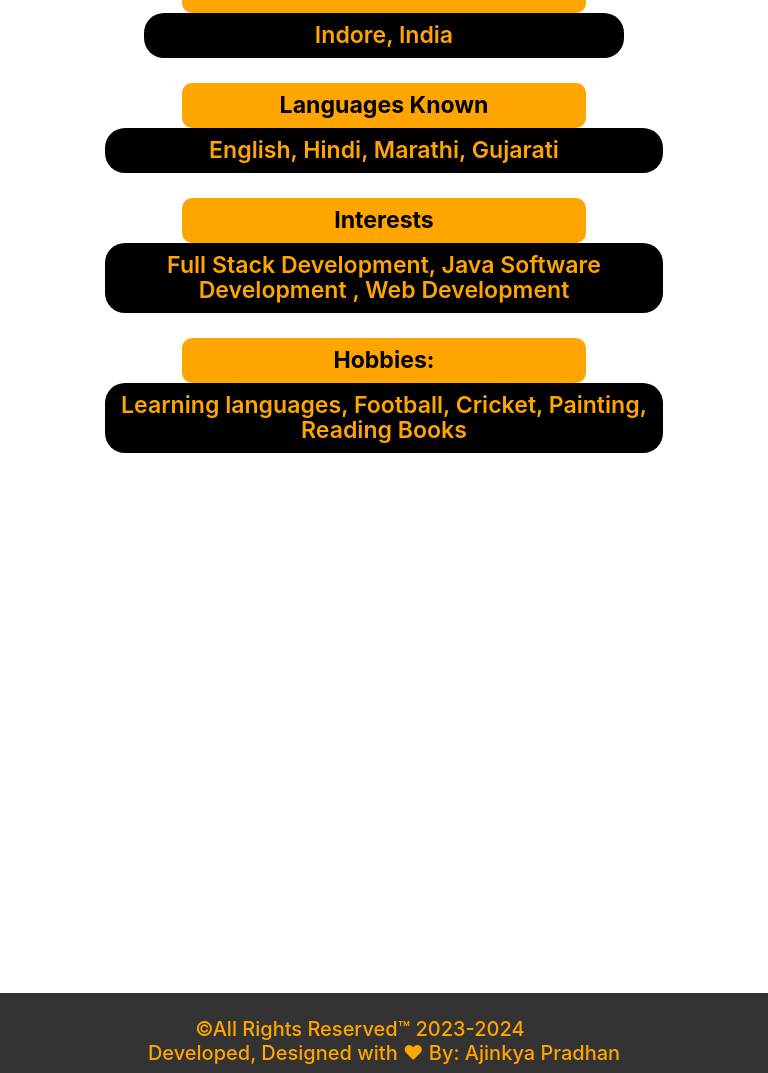
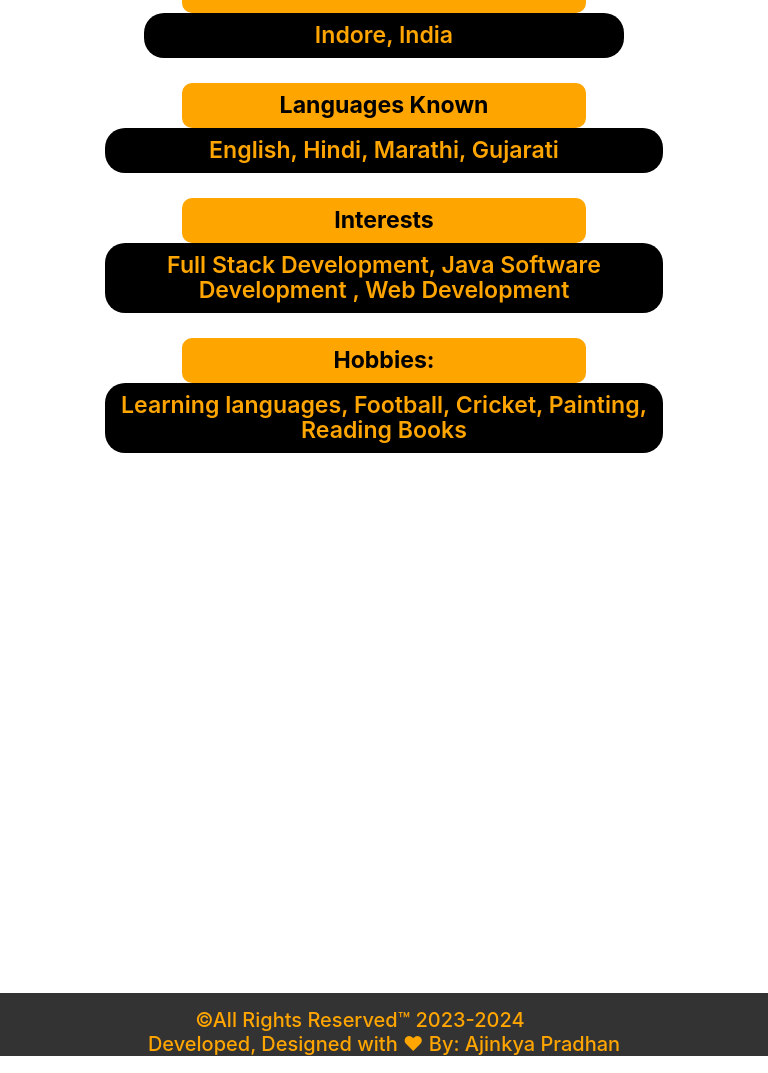
Before and after one commit to AjinkyaPradhan1/portfolio-website-ap, a React (Create React App) app: page /about in a window 768 px wide. Shown: the part 707-1780 px from the top of the page. Built offline with nearby package versions, Linux system fonts and the light colour scheme.

Commit message:
About page Completed footer updated

```diff
--- a/src/components/about.css
+++ b/src/components/about.css
@@ -573,7 +573,7 @@
     justify-content: center;
     align-items: center;
     position: absolute;
-    height: 10%;
+    height: max-content;
     margin-top: 1400px;
 
   }
@@ -587,7 +587,7 @@
     justify-content: center;
     align-items: center;
     position: absolute;
-    height: 10%;
+    height: max-content;
     margin-top: 1450px;
 
   }
@@ -599,7 +599,7 @@
     justify-content: center;
     align-items: center;
     position: absolute;
-    height: 10%;
+    height: max-content;
     margin-top: 1600px;
 
   }
@@ -611,7 +611,7 @@
     justify-content: center;
     align-items: center;
     position: absolute;
-    height: 10%;
+    height: max-content;
     margin-top: 1600px;
 
   }
@@ -623,7 +623,7 @@
     justify-content: center;
     align-items: center;
     position: absolute;
-    height: 10%;
+    height: max-content;
     margin-top: 1650px;
 
   }
@@ -635,7 +635,7 @@
     justify-content: center;
     align-items: center;
     position: absolute;
-    height: 10%;
+    height: max-content;
     margin-top: 1700px;
 
   }
@@ -646,7 +646,7 @@
     justify-content: center;
     align-items: center;
     position: absolute;
-    height: 10%;
+    height: max-content;
     margin-top: 1750px;
 
   }
@@ -658,7 +658,7 @@
     justify-content: center;
     align-items: center;
     position: absolute;
-    height: 10%;
+    height: max-content;
     margin-top: 1850px;
 
   }
@@ -799,7 +799,7 @@
     justify-content: center;
     align-items: center;
     position: absolute;
-    height: 10%;
+    height: max-content;
     margin-top: 1700px;
 
   }
@@ -953,11 +953,12 @@
   }
   .footer_about{
     display: flex;
+    height: max-content;
     justify-content: center;
     align-items: flex-start;
     text-align: center;
     position: absolute;
-    height: 10%;
+
     margin-top: 1000px;
     margin-bottom: 20%;
 
```
